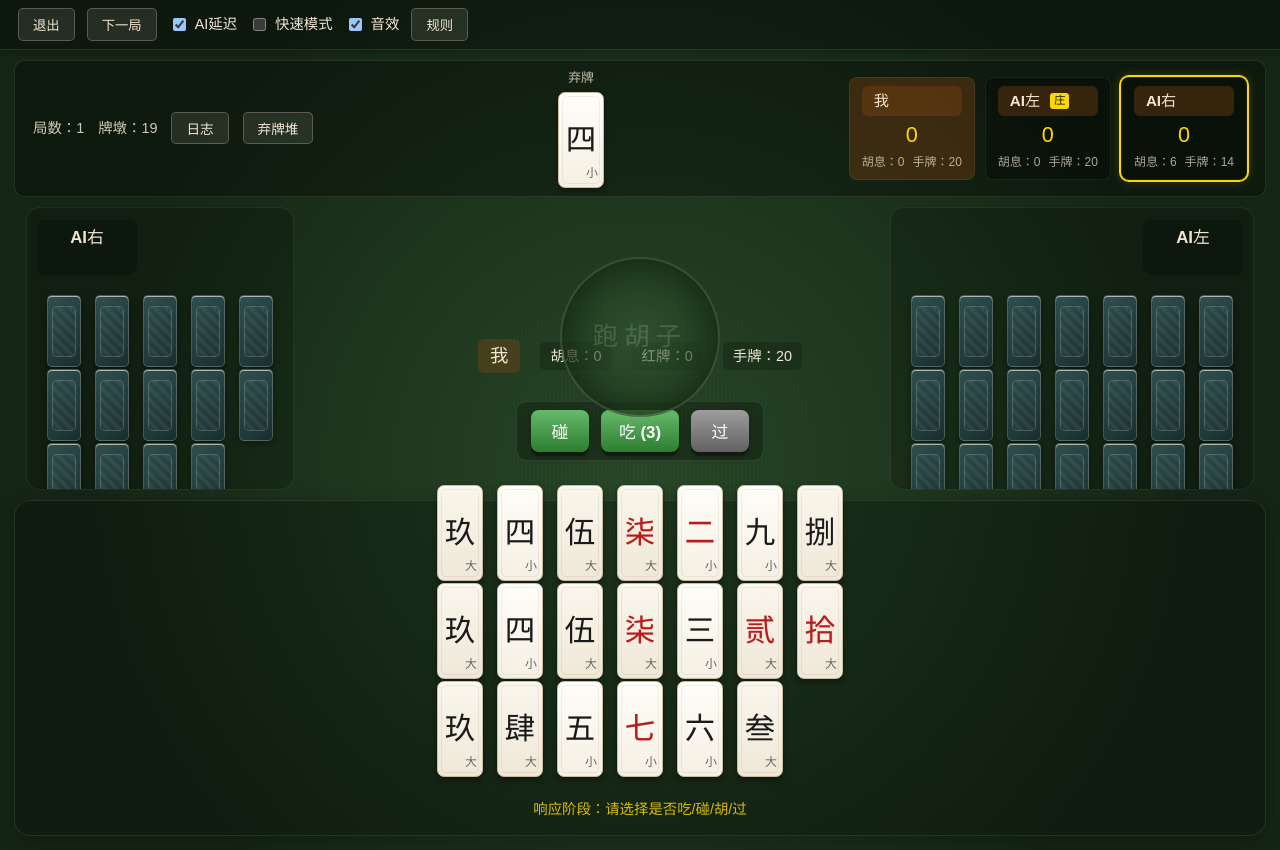
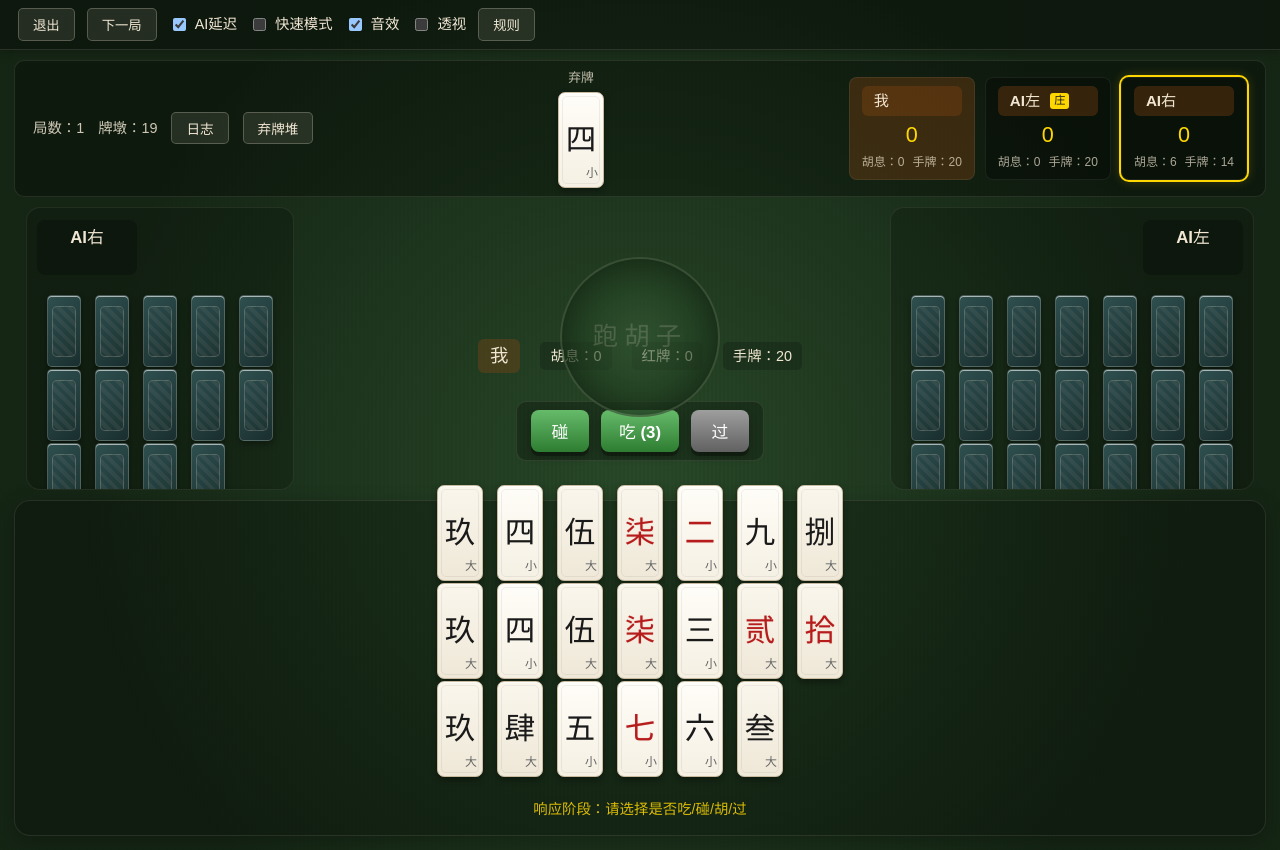
Before and after one commit to wusiration/paohuzi, a React (Vite) app: page / in a window 1280 px wide. Both pictures are taken after a click on the button "开始游戏". Built offline with nearby package versions, Linux system fonts and the light colour scheme.

Commit message:
feat: 添加透视模式\n\n- 工具栏增加"透视"开关\n- 开启后玩家可直接查看 AI 手牌\n- 不影响 AI 行为与结算逻辑\n- 与明牌功能独立

```diff
--- a/src/App.css
+++ b/src/App.css
@@ -1136,7 +1136,8 @@ body {
 }
 
 /* 音效控制 */
-.sound-toggle {
+.sound-toggle,
+.cheat-toggle {
   display: flex;
   align-items: center;
   gap: 6px;
--- a/src/App.tsx
+++ b/src/App.tsx
@@ -5,7 +5,7 @@ import './App.css';
 
 function App() {
   const game = useGame();
-  const { state, started, aiDelayEnabled, fastMode, soundEnabled, start, restart, reset, doDiscard, doAction, doOpenHand, setAiDelayEnabled, setFastMode, setSoundEnabled } = game;
+  const { state, started, aiDelayEnabled, fastMode, soundEnabled, cheatMode, start, restart, reset, doDiscard, doAction, doOpenHand, setAiDelayEnabled, setFastMode, setSoundEnabled, setCheatMode } = game;
 
   if (!started) {
     return (
@@ -50,12 +50,21 @@ function App() {
           />
           音效
         </label>
+        <label className="cheat-toggle">
+          <input
+            type="checkbox"
+            checked={cheatMode}
+            onChange={(e) => setCheatMode(e.target.checked)}
+          />
+          透视
+        </label>
         <button onClick={() => alert('怀化红拐弯跑胡子基本规则：\n\n• 三人游戏，80张牌（小字1-10、大字1-10各4张）\n• 红牌为2、7、10，大字与小字对应\n• 起手庄家21张，其余20张\n• 可吃、碰、跑、提、偎、胡\n• 胡牌需至少15胡息，自摸15胡即可，非自摸需18胡（或15-17胡且有名堂）\n• 名堂包括红胡、乌胡、点胡、碰碰胡、十八大、十六小、天胡、地胡、海底胡等')}>
           规则
         </button>
       </div>
       <Table
         state={state}
+        cheatMode={cheatMode}
         onDiscard={doDiscard}
         onAction={doAction}
         onNextRound={restart}
--- a/src/components/Table.tsx
+++ b/src/components/Table.tsx
@@ -13,13 +13,14 @@ import type { GameState } from '../core/types';
 
 interface TableProps {
   state: GameState;
+  cheatMode?: boolean;
   onDiscard: (cardId: string) => void;
   onAction: (actionId: string, optionId?: string) => void;
   onNextRound: () => void;
   onOpenHand?: () => void;
 }
 
-export function Table({ state, onDiscard, onAction, onNextRound, onOpenHand }: TableProps) {
+export function Table({ state, cheatMode, onDiscard, onAction, onNextRound, onOpenHand }: TableProps) {
   const [selectedCardId, setSelectedCardId] = useState<string | null>(null);
   const [chiAction, setChiAction] = useState<import('../core/types').PendingAction | null>(null);
   const [showLog, setShowLog] = useState(false);
@@ -128,7 +129,7 @@ export function Table({ state, onDiscard, onAction, onNextRound, onOpenHand }: T
             </div>
             <div className="ai-status">{getStatus(state, leftAI.id)}</div>
           </div>
-          <Hand cards={leftAI.hand} hidden={!leftAI.isOpenHand} small />
+          <Hand cards={leftAI.hand} hidden={!cheatMode && !leftAI.isOpenHand} small />
           <div className="ai-melds">
             {leftAI.melds.map((meld) => (
               <Meld key={meld.id} meld={meld} viewerId="player" players={state.players} small />
@@ -144,7 +145,7 @@ export function Table({ state, onDiscard, onAction, onNextRound, onOpenHand }: T
             </div>
             <div className="ai-status">{getStatus(state, rightAI.id)}</div>
           </div>
-          <Hand cards={rightAI.hand} hidden={!rightAI.isOpenHand} small />
+          <Hand cards={rightAI.hand} hidden={!cheatMode && !rightAI.isOpenHand} small />
           <div className="ai-melds">
             {rightAI.melds.map((meld) => (
               <Meld key={meld.id} meld={meld} viewerId="player" players={state.players} small />
--- a/src/hooks/useGame.ts
+++ b/src/hooks/useGame.ts
@@ -12,6 +12,7 @@ export function useGame() {
   const [aiDelayEnabled, setAiDelayEnabled] = useState(true);
   const [fastMode, setFastMode] = useState(false);
   const [soundEnabled, setSoundEnabled] = useState(true);
+  const [cheatMode, setCheatMode] = useState(false);
   const timerRef = useRef<ReturnType<typeof setTimeout> | null>(null);
   const prevPhaseRef = useRef<string>('INIT');
   const prevTurnRef = useRef<number>(0);
@@ -135,6 +136,7 @@ export function useGame() {
     aiDelayEnabled,
     fastMode,
     soundEnabled,
+    cheatMode,
     start,
     restart,
     reset,
@@ -144,5 +146,6 @@ export function useGame() {
     setAiDelayEnabled,
     setFastMode,
     setSoundEnabled,
+    setCheatMode,
   };
 }
```
